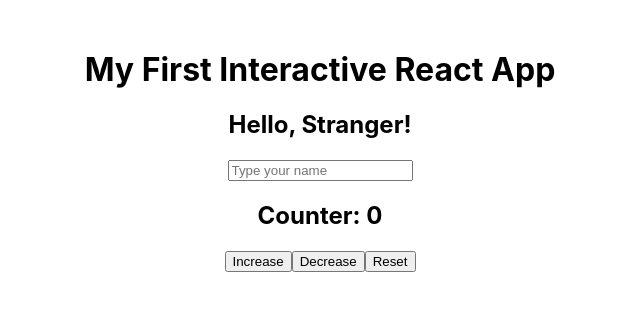
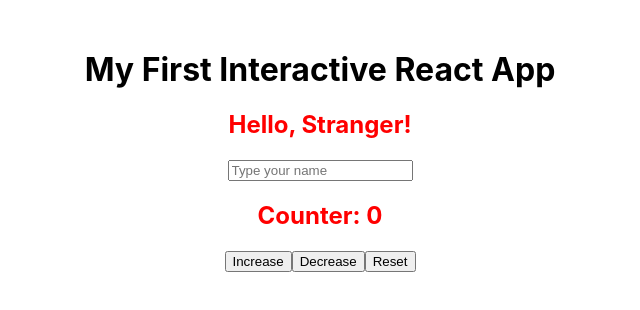
Before and after one commit to jaketreat/reactFirstApp, a React (Create React App) app: page / in a window 1280 px wide. Shown: the top 310 px of the page, without its empty margins (320-960 px from the left). Built offline with nearby package versions, Linux system fonts and the light colour scheme.

Commit message:
Messing with styles App.css

```diff
--- a/src/App.css
+++ b/src/App.css
@@ -36,3 +36,6 @@
     transform: rotate(360deg);
   }
 }
+h2 {
+  color: red;
+}
--- a/src/App.js
+++ b/src/App.js
@@ -26,6 +26,7 @@ export default App; */
 
 import Counter from "./Components/Counter"; // Import Counter component
 import Greeting from "./Components/Greeting"; // Import Greeting component
+import './App.css';
 
 function App() {
   return (
```
